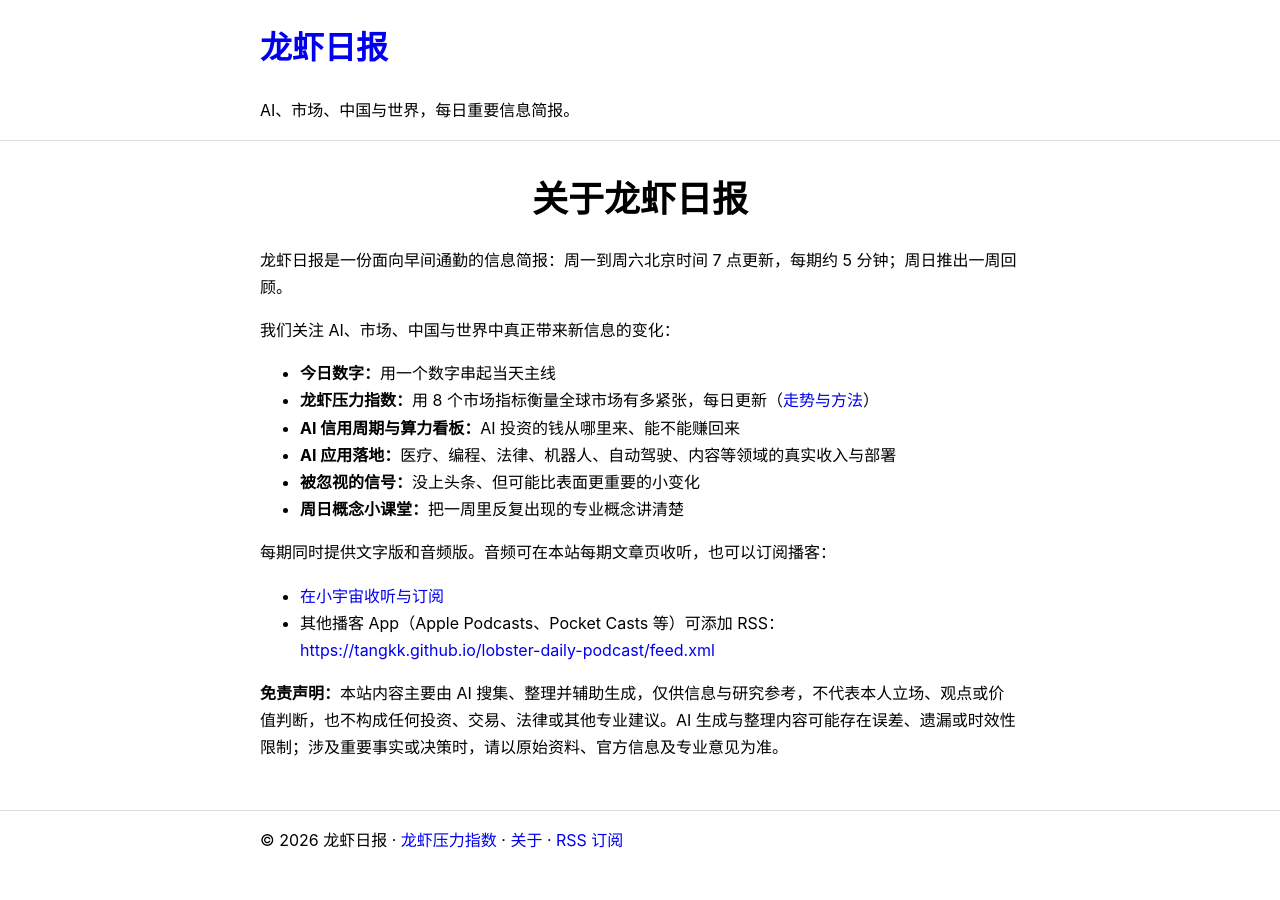
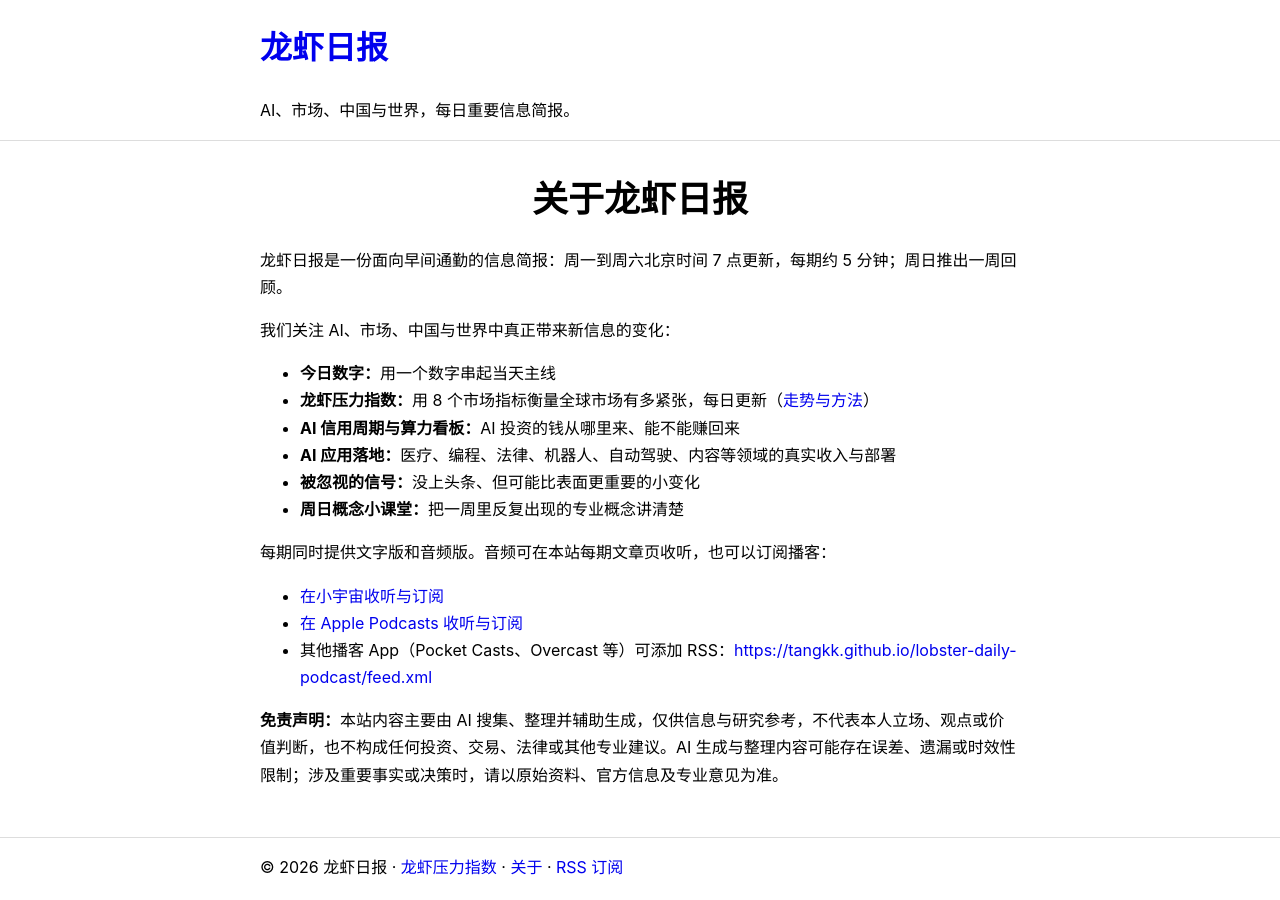
Before and after one commit to tangkk/daily_brief, a Jekyll site: the page built from about.html, in a window 1280 px wide. Built offline with Jekyll 4.4.1, drawn with Linux system fonts in a browser that asks for light colours.

Commit message:
Add Apple Podcasts link to the About page
Co-Authored-By: Claude Opus 5.5 <noreply@anthropic.com>
Claude-Session: https://claude.ai/code/session_01AZoy5HeLRBYUq2dew3tuBE

```diff
--- a/_config.yml
+++ b/_config.yml
@@ -4,6 +4,7 @@ url: "https://tangkk.github.io"
 baseurl: "/daily_brief"
 timezone: Asia/Shanghai
 xiaoyuzhou_url: "https://www.xiaoyuzhoufm.com/podcast/6a914c89a35d77dd1e6f4c51"
+apple_podcasts_url: "https://podcasts.apple.com/cn/podcast/%E9%BE%99%E8%99%BE%E6%97%A5%E6%8A%A5/id6803795525"
 markdown: kramdown
 permalink: /:year/:month/:day/
 future: true
--- a/about.html
+++ b/about.html
@@ -39,7 +39,8 @@ permalink: /about/
         <p>每期同时提供文字版和音频版。音频可在本站每期文章页收听，也可以订阅播客：</p>
         <ul>
           <li><a href="{{ site.xiaoyuzhou_url }}" target="_blank" rel="noopener">在小宇宙收听与订阅</a></li>
-          <li>其他播客 App（Apple Podcasts、Pocket Casts 等）可添加 RSS：<a href="https://tangkk.github.io/lobster-daily-podcast/feed.xml">https://tangkk.github.io/lobster-daily-podcast/feed.xml</a></li>
+          <li><a href="{{ site.apple_podcasts_url }}" target="_blank" rel="noopener">在 Apple Podcasts 收听与订阅</a></li>
+          <li>其他播客 App（Pocket Casts、Overcast 等）可添加 RSS：<a href="https://tangkk.github.io/lobster-daily-podcast/feed.xml">https://tangkk.github.io/lobster-daily-podcast/feed.xml</a></li>
         </ul>
       </div>
 
```
